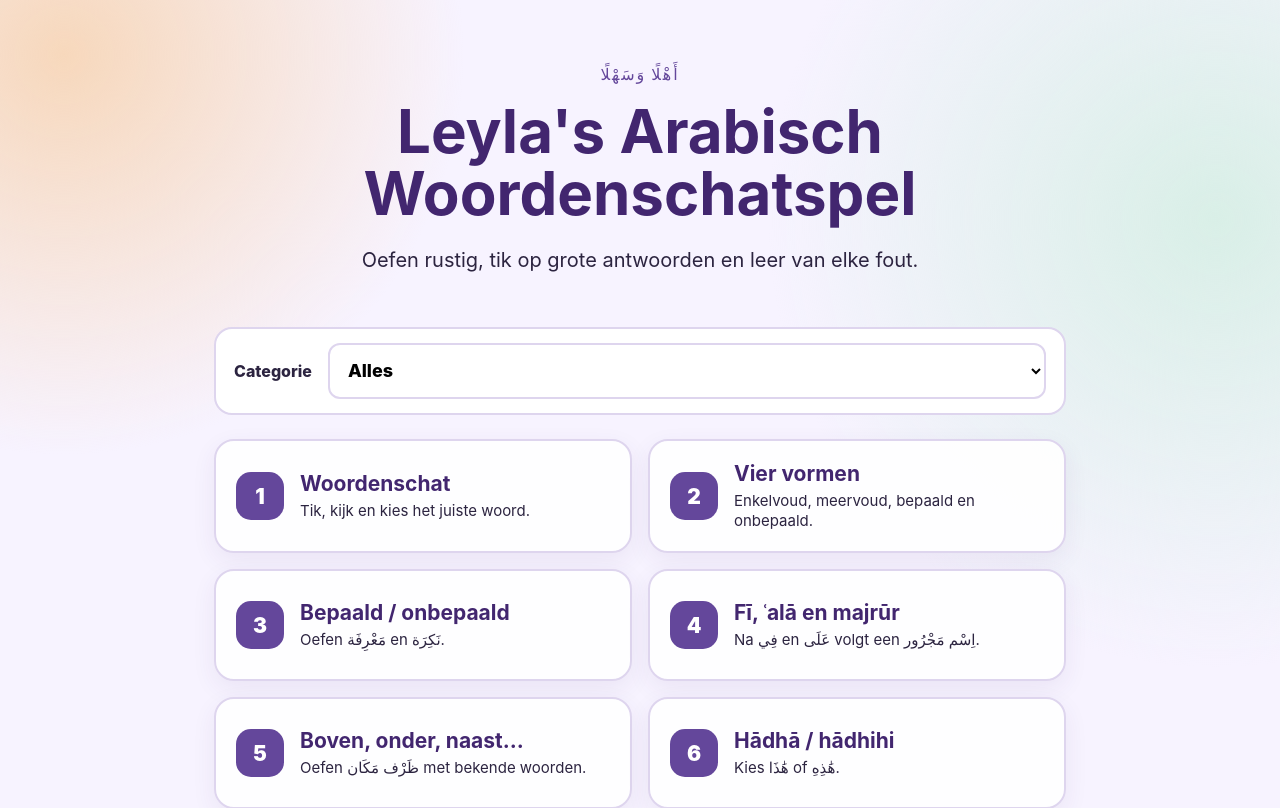
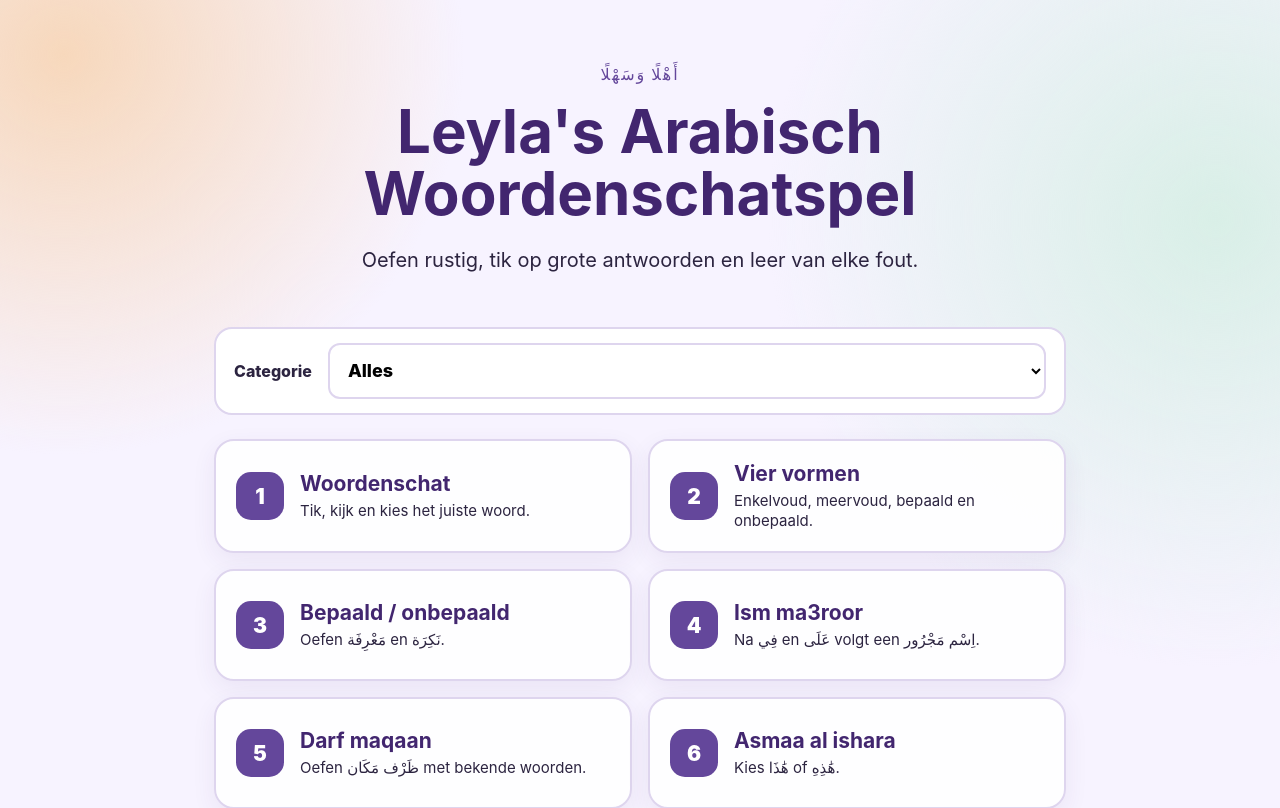
Before and after one commit to choukrirachid/leylas-arabisch-woordenschatspel, a React (Vite) app: page / in a window 1280 px wide. Shown: the top 808 px of the page. Built offline with nearby package versions, Linux system fonts and the light colour scheme.

Commit message:
Rename grammar practice modules

```diff
--- a/src/App.tsx
+++ b/src/App.tsx
@@ -47,9 +47,9 @@ const modeLabels: Record<Exclude<Mode, "home">, { title: string; subtitle: strin
   vocabulary: { title: "Woordenschat", subtitle: "Tik, kijk en kies het juiste woord." },
   fourForms: { title: "Vier vormen", subtitle: "Enkelvoud, meervoud, bepaald en onbepaald." },
   definiteness: { title: "Bepaald / onbepaald", subtitle: "Oefen مَعْرِفَة en نَكِرَة." },
-  jar: { title: "Fī, ʿalā en majrūr", subtitle: "Na فِي en عَلَى volgt een اِسْم مَجْرُور." },
-  zarf: { title: "Boven, onder, naast...", subtitle: "Oefen ظَرْف مَكَان met bekende woorden." },
-  ishara: { title: "Hādhā / hādhihi", subtitle: "Kies هَٰذَا of هَٰذِهِ." },
+  jar: { title: "Ism ma3roor", subtitle: "Na فِي en عَلَى volgt een اِسْم مَجْرُور." },
+  zarf: { title: "Darf maqaan", subtitle: "Oefen ظَرْف مَكَان met bekende woorden." },
+  ishara: { title: "Asmaa al ishara", subtitle: "Kies هَٰذَا of هَٰذِهِ." },
   grammar: { title: "Grammatica herkennen", subtitle: "Herken اِسْم, فِعْل en حَرْف." },
   gender: { title: "Mannelijk / vrouwelijk", subtitle: "Oefen مُذَكَّر en مُؤَنَّث." },
   writing: { title: "Schrijfexamen", subtitle: "Schrijf op papier en controleer jezelf." },
```
